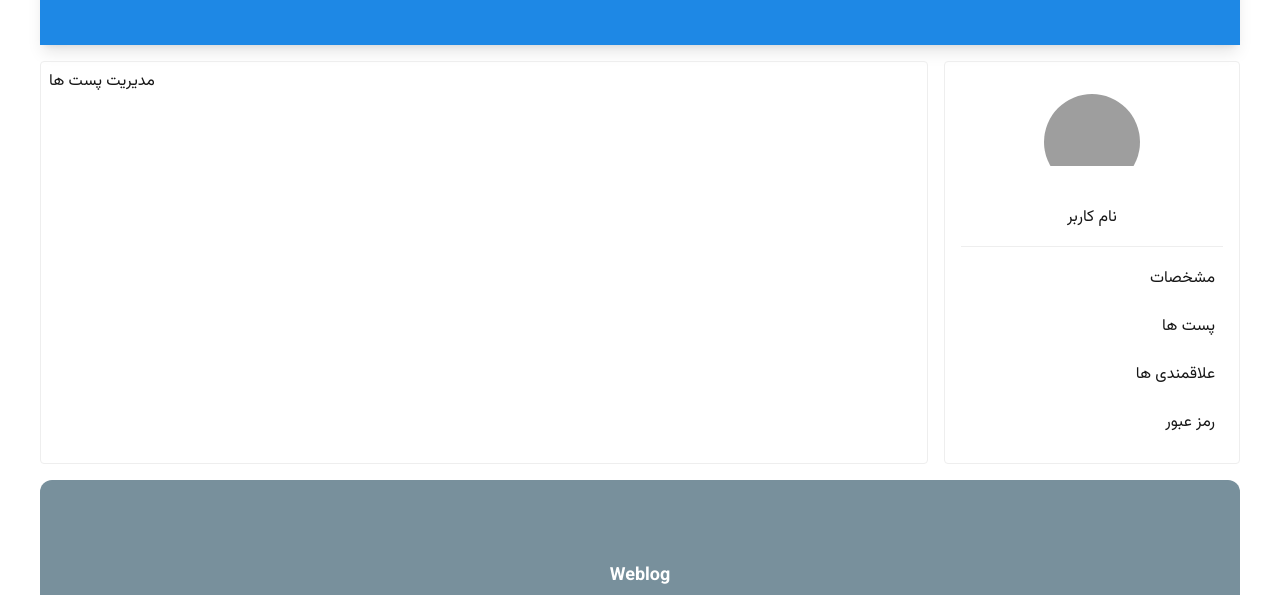
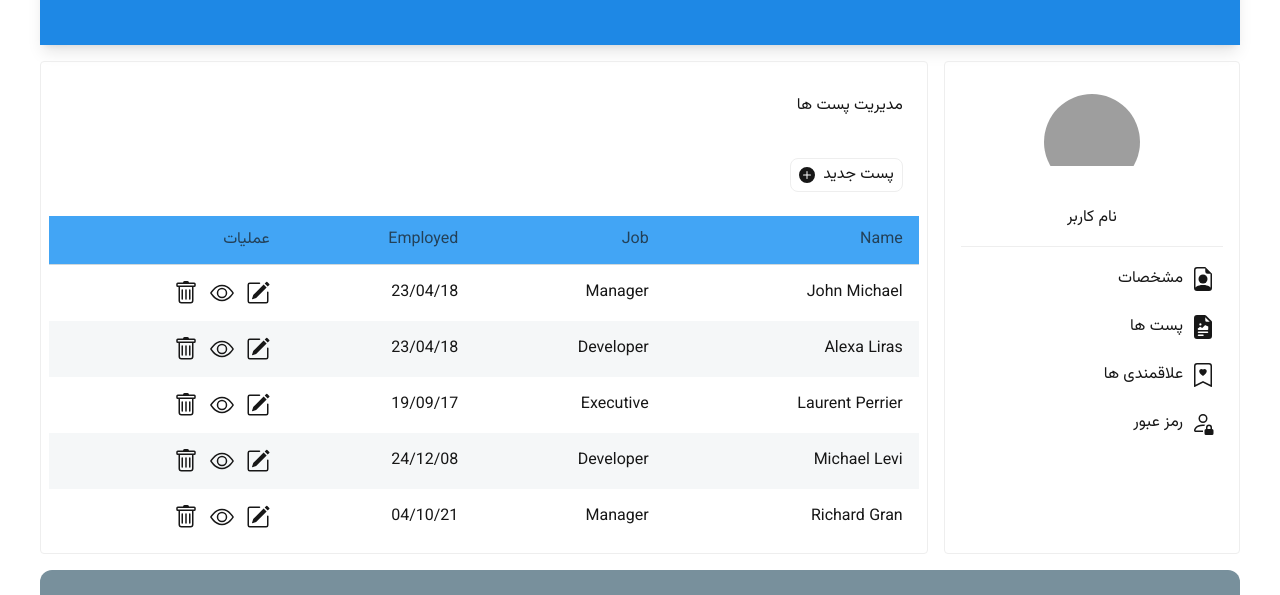
Before and after one commit to saleh-ghezelbash/next-blog-1, a Next.js app: page /profile/blogs in a window 1280 px wide. Shown: the part 189-784 px from the top of the page. Built offline with nearby package versions, Linux system fonts and the light colour scheme; no server answers; the database is empty; grey boxes are pictures that could not be loaded.

Commit message:
Update Profile Posts

```diff
--- a/app/components/popular-swiper.jsx
+++ b/app/components/popular-swiper.jsx
@@ -3,6 +3,7 @@
 import { getMostLikedPosts } from '@/_lib/data-service';
 import { useEffect, useState } from 'react';
 import { Swiper, SwiperSlide } from 'swiper/react';
+import { FaRegHeart, FaRegCommentDots } from "react-icons/fa6";
 
 export default function Popular() {
     const [posts, setPosts] = useState([])
@@ -24,7 +25,7 @@ export default function Popular() {
             <h1 className="font-bold text-lg text-right mb-4 pb-4 border-b">محبوب ترین ها</h1>
             <Swiper
                 slidesPerView={8}
-                spaceBetween={30}
+                spaceBetween={10}
                 pagination={{
                     clickable: true,
                 }}
@@ -44,8 +45,26 @@ export default function Popular() {
                 }}
                 modules={[]}
                 className="mySwiper"
+                dir="rtl"
             >
-                {posts.map(post => <SwiperSlide key={post.id} ><div className='h-[200px] bg-blue-gray-100 rounded-xl'>{post.title}</div></SwiperSlide>)}
+                {/* {posts.map(post => <SwiperSlide key={post.id} ><div className='h-[200px] bg-blue-gray-100 rounded-xl'>{post.title}</div></SwiperSlide>)} */}
+                {posts.map(post => <SwiperSlide key={post.id} >
+                    <article class="relative isolate flex flex-col justify-end gap-4 overflow-hidden rounded-2xl px-4 pb-2 pt-40 max-w-sm mx-auto">
+                        <img src={post.image ? post.image : '/images/blog.png'} class="absolute h-full w-full object-cover inset-0"/>
+                        <div class="absolute inset-0 bg-gradient-to-t from-gray-900 via-gray-900/40"></div>
+                        <h3 class="z-10 mt-3 text-xl text-right font-bold text-white">{post.title}</h3>
+                        <div className="z-10 flex justify-end">
+                            <div className="flex gap-2 items-center">
+                                <span>{post._count.like}</span>
+                                <FaRegHeart size={20} />
+                            </div>
+                            {/* <div className="flex gap-2 items-center">
+                                <span>{post._count.comment}</span>
+                                <FaRegCommentDots size={20} />
+                            </div> */}
+                        </div>
+                    </article>
+                </SwiperSlide>)}
             </Swiper>
         </div>
     )
--- a/app/profile/blogs/page.jsx
+++ b/app/profile/blogs/page.jsx
@@ -1,5 +1,95 @@
-export default function Blogs(){
+import Link from "next/link";
+import { BsFillPlusCircleFill, BsPencilSquare, BsEye, BsTrash } from "react-icons/bs";
+
+const TABLE_HEAD = ["Name", "Job", "Employed", "عملیات"];
+
+const TABLE_ROWS = [
+    {
+        name: "John Michael",
+        job: "Manager",
+        date: "23/04/18",
+    },
+    {
+        name: "Alexa Liras",
+        job: "Developer",
+        date: "23/04/18",
+    },
+    {
+        name: "Laurent Perrier",
+        job: "Executive",
+        date: "19/09/17",
+    },
+    {
+        name: "Michael Levi",
+        job: "Developer",
+        date: "24/12/08",
+    },
+    {
+        name: "Richard Gran",
+        job: "Manager",
+        date: "04/10/21",
+    },
+];
+
+export default function Blogs() {
     return (
-        <div>مدیریت پست ها</div>
+        <div>
+            <div className="my-2 p-4 text-right">مدیریت پست ها</div>
+            <div className="my-2 p-4 flex justify-end">
+                <button className="flex gap-2 items-center border rounded-lg px-2 py-1 hover:bg-gray-800">
+                    <BsFillPlusCircleFill />
+                    پست جدید
+                </button>
+            </div>
+            <div>
+                <div className="h-full w-full overflow-auto">
+                    <table className="w-full min-w-max table-auto text-right" dir="rtl">
+                        <thead>
+                            <tr>
+                                {TABLE_HEAD.map((head) => (
+                                    <th key={head} className="border-b border-blue-gray-100 bg-blue-400 p-4">
+                                        <p
+                                            className="font-normal leading-none opacity-70"
+                                        >
+                                            {head}
+                                        </p>
+                                    </th>
+                                ))}
+                            </tr>
+                        </thead>
+                        <tbody>
+                            {TABLE_ROWS.map(({ name, job, date }, index) => (
+                                <tr key={name} className="even:bg-blue-gray-50/50">
+                                    <td className="p-4">
+                                        <p className="font-normal">
+                                            {name}
+                                        </p>
+                                    </td>
+                                    <td className="p-4">
+                                        <p className="font-normal">
+                                            {job}
+                                        </p>
+                                    </td>
+                                    <td className="p-4">
+                                        <p className="font-normal">
+                                            {date}
+                                        </p>
+                                    </td>
+                                    <td className="p-4">
+                                        <div className="flex gap-3">
+                                            <BsPencilSquare size={24} className="hover:text-green-500 hover:cursor-pointer" />
+                                            <Link href={`/blog/${2}`} target="_blank">
+                                                <BsEye size={24} className="hover:text-blue-500" />
+                                            </Link>
+                                            <BsTrash size={24} className="hover:text-red-500 hover:cursor-pointer" />
+                                        </div>
+                                    </td>
+                                </tr>
+                            ))}
+                        </tbody>
+                    </table>
+                </div>
+            </div>
+        </div>
     )
 }
--- a/app/profile/layout.jsx
+++ b/app/profile/layout.jsx
@@ -1,6 +1,7 @@
 // "use client"
 
 import Link from "next/link";
+import { BsFileEarmarkPerson, BsBookmarkHeart, BsPersonLock, BsFillFileEarmarkRichtextFill  } from "react-icons/bs";
 // import { useRouter } from "next/router";
 
 // export const metadata = {
@@ -34,23 +35,23 @@ export default function ProfileLayout({ children }) {
 
 
                         <li className="py-1">
-                            <Link href={"/profile/account"} className="block rounded p-2 hover:bg-blue-gray-300">
-                                مشخصات
+                            <Link href={"/profile/account"} className="rounded p-2 hover:bg-blue-gray-300 flex gap-2 items-center">
+                              <BsFileEarmarkPerson size={24}/> مشخصات
                             </Link>
                         </li>
                         <li className="py-1">
-                            <Link href={"/profile/blogs"} className="block rounded p-2 hover:bg-blue-gray-300">
-                                پست ها
+                            <Link href={"/profile/blogs"} className="rounded p-2 hover:bg-blue-gray-300 flex gap-2 items-center">
+                               <BsFillFileEarmarkRichtextFill size={24} /> پست ها
                             </Link>
                         </li>
                         <li className="py-1">
-                            <Link href={"/profile/likes"} className="block rounded p-2 hover:bg-blue-gray-300">
-                                علاقمندی ها
+                            <Link href={"/profile/likes"} className="rounded p-2 hover:bg-blue-gray-300 flex gap-2 items-center">
+                               <BsBookmarkHeart size={24}/> علاقمندی ها
                             </Link>
                         </li>
                         <li className="py-1">
-                            <Link href={"/profile/auth"} className="block rounded p-2 hover:bg-blue-gray-300">
-                               رمز عبور
+                            <Link href={"/profile/auth"} className="rounded p-2 hover:bg-blue-gray-300 flex gap-2 items-center">
+                              <BsPersonLock size={24}/> رمز عبور
                             </Link>
                         </li>
 
```
